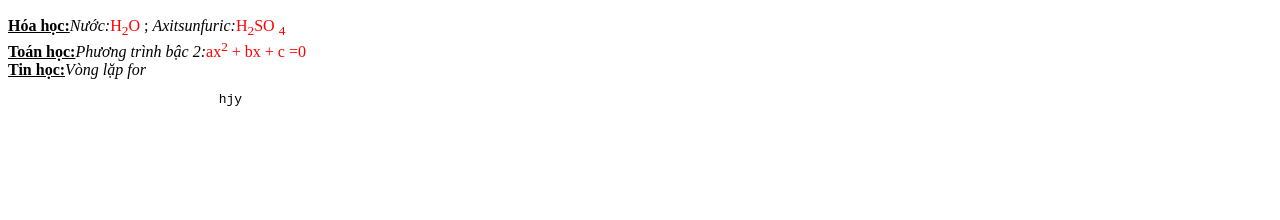
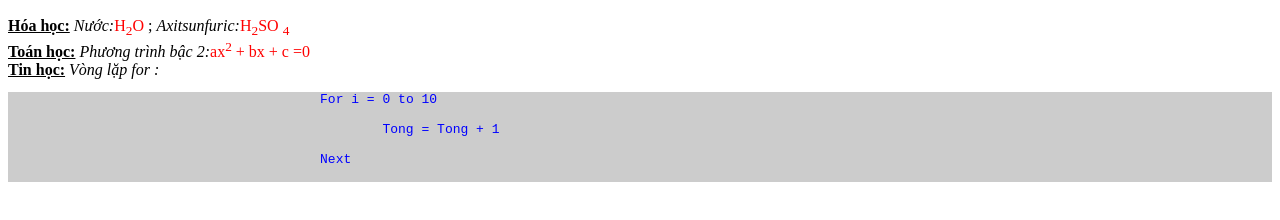
Before and after one commit to trandinhnam10091999/Baitap01, a plain HTML site: page BTTH02/bai05.html in a window 1280 px wide. Shown: the part 50-270 px from the top of the page. Drawn offline with Linux system fonts and the light colour scheme.

Commit message:
sua bai 5

```diff
--- a/BTTH02/bai05.html
+++ b/BTTH02/bai05.html
@@ -6,10 +6,18 @@
 </head>
 <body>
 	<h2 align="center" style="color: #04B4AE">Định dạng văn bản</h2>
-	<b><u> Hóa học:</u></b><i>Nước:</i><font style="color: red">H<SUB>2</SUB>O</font><font> ; </font><i>Axitsunfuric:</i><font style="color: red" >H<sub>2</sub>SO <sub>4</sub></font><br>
-	<b><u> Toán học:</u></b><i>Phương trình bậc 2:</i><font style="color: red">ax<sup>2</sup> + bx + c =0</font><br>
-	<b><u> Tin học:</u></b><i>Vòng lặp for</i>
-	<pre>                           hjy</pre>
+	<b><u> Hóa học:</u></b><i> Nước:</i><font style="color: red">H<SUB>2</SUB>O</font> ; <i>Axitsunfuric:</i><font style="color: red" >H<sub>2</sub>SO <sub>4</sub></font><br>
+
+	<b><u> Toán học:</u></b><i> Phương trình bậc 2:</i><font style="color: red">ax<sup>2</sup> + bx + c =0</font><br>
+
+	<b><u> Tin học:</u></b><i> Vòng lặp for :</i>
+	<pre style="background-color:#CCCCCC;color:blue; ">
+					For i = 0 to 10
+
+						Tong = Tong + 1
+
+					Next
+	</pre>
 
 
 </body>
```
Also changed, not shown: BTTH02/Bai013.html (+1 -1 lines).
